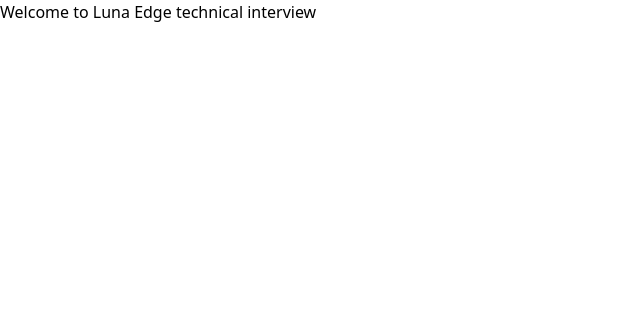
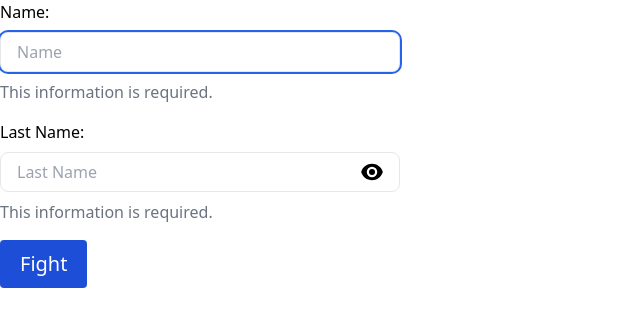
Before and after one commit to PablloZz/lunaedge-test, a React (Vite) app: page / in a window 1280 px wide. Shown: the top 326 px of the page, without its empty margins (0-640 px from the left). Built offline with nearby package versions, Linux system fonts and the light colour scheme.

Commit message:
le-04: * move app component to other components

```diff
--- a/src/App.tsx
+++ /dev/null
@@ -1,11 +0,0 @@
-import { useState } from 'react'
-
-function App() {
-  return (
-    <div>
-      <p>Welcome to Luna Edge technical interview</p>
-    </div>
-  )
-}
-
-export default App
--- /dev/null
+++ b/src/libs/components/app/app.tsx
@@ -0,0 +1,5 @@
+import { AppForm } from "./libs/components/components.js";
+
+const App: React.FC = () => <AppForm />;
+
+export { App };
--- a/src/libs/components/components.ts
+++ b/src/libs/components/components.ts
@@ -1,2 +1,3 @@
 export { Icon } from "./icon/icon.js";
 export { Input } from "./input/input.js";
+export { App } from "./app/app.js";
--- a/src/main.tsx
+++ b/src/main.tsx
@@ -1,6 +1,6 @@
 import React from "react";
 import ReactDOM from "react-dom/client";
-import App from "./App";
+import { App } from "~/libs/components/components.js";
 import "./index.css";
 
 ReactDOM.createRoot(document.getElementById("root") as HTMLElement).render(
```
